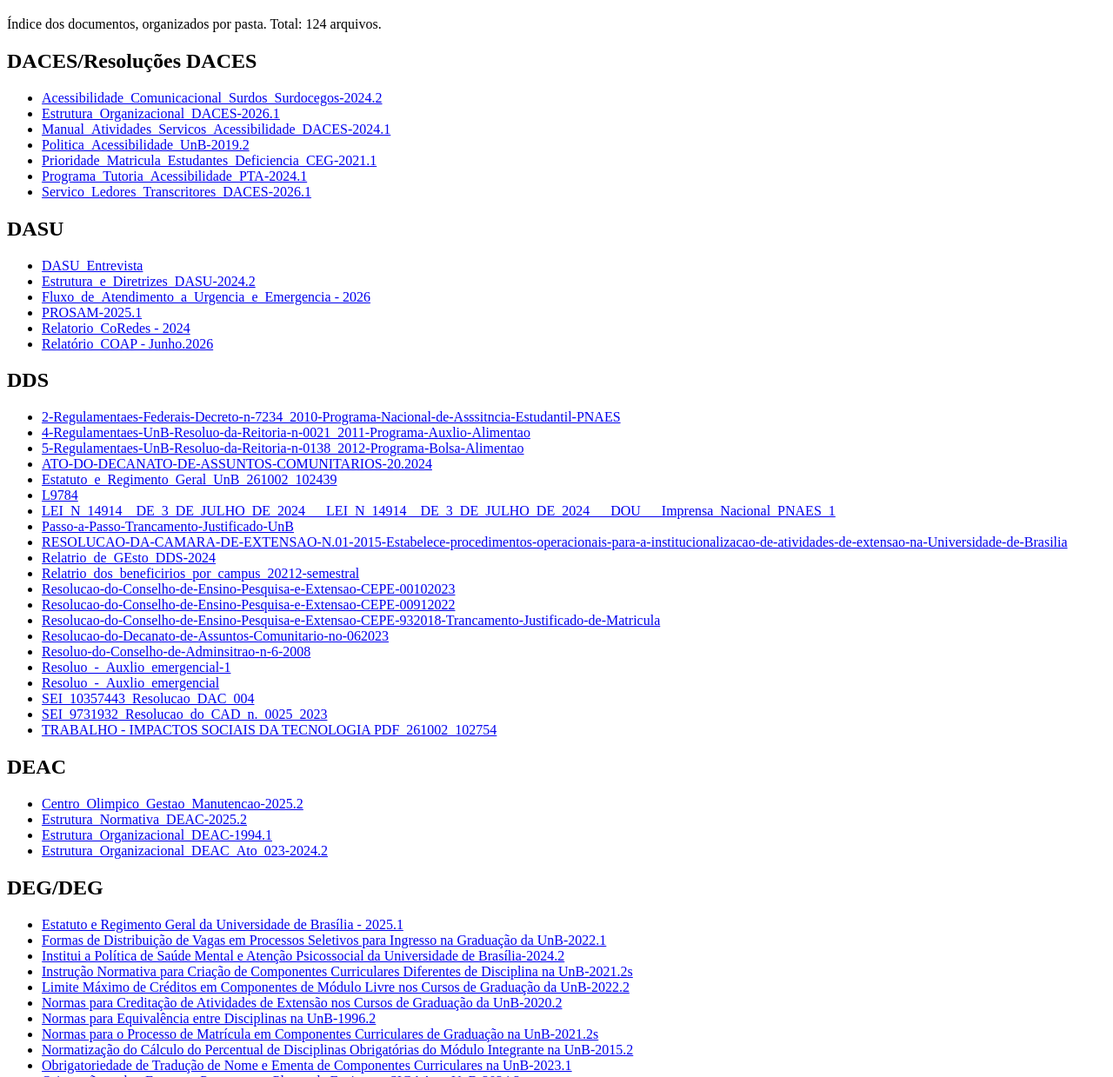
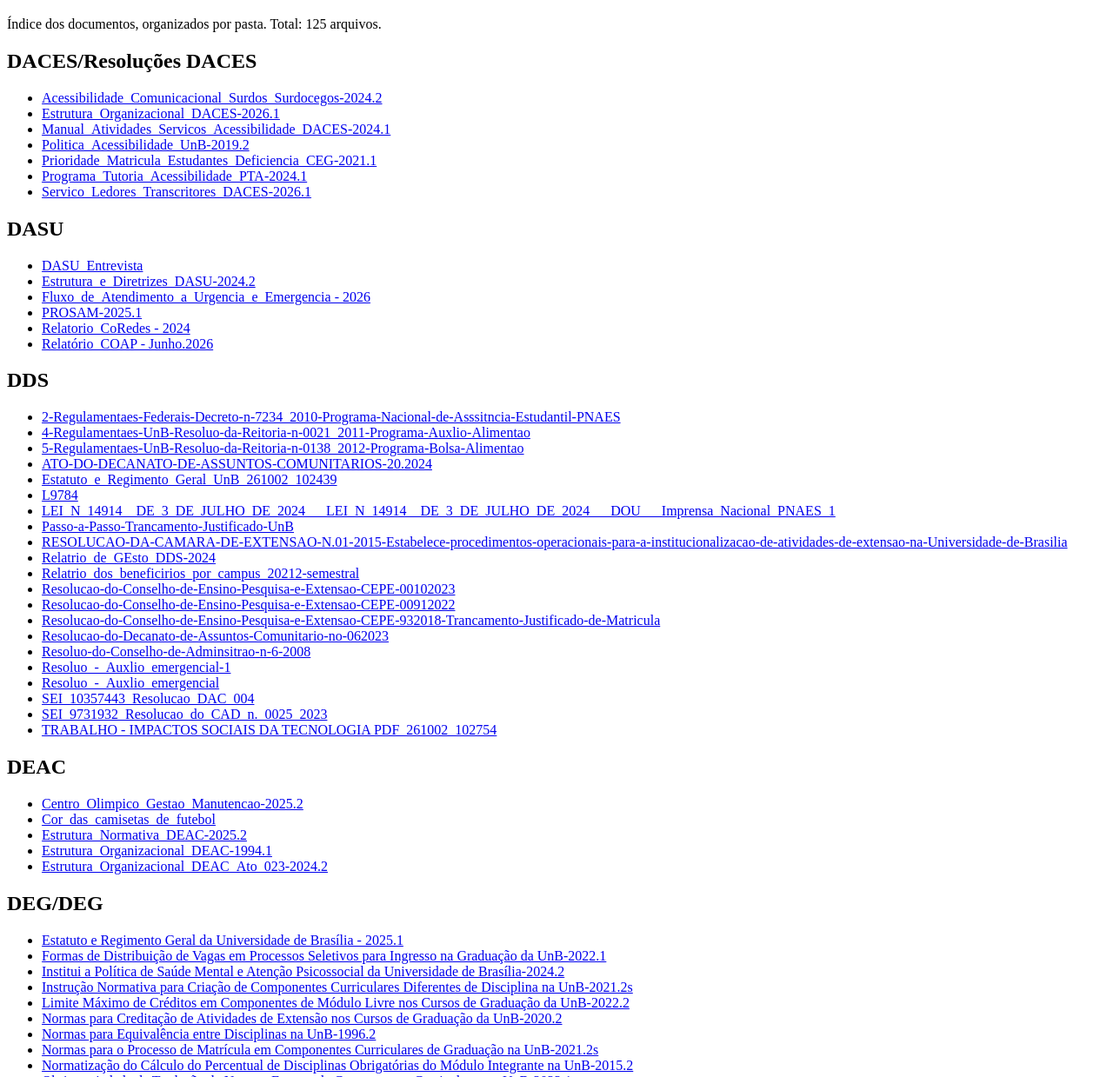
Before and after one commit to obc-unb/base_de_conhecimento, a plain HTML site: page index.html in a window 1280 px wide. Shown: the part 61-1300 px from the top of the page at 87% size. Drawn offline with Linux system fonts and the light colour scheme.

Commit message:
Atualiza índice

```diff
--- a/index.html
+++ b/index.html
@@ -7,7 +7,7 @@
 </head>
 <body>
   <h1>Base de Conhecimento</h1>
-  <p>Índice dos documentos, organizados por pasta. Total: 124 arquivos.</p>
+  <p>Índice dos documentos, organizados por pasta. Total: 125 arquivos.</p>
   <h2>DACES/Resoluções DACES</h2>
   <ul>
     <li><a href="https://obc-unb.github.io/base_de_conhecimento/DACES/Resolu%C3%A7%C3%B5es%20DACES/Acessibilidade_Comunicacional_Surdos_Surdocegos-2024.2.pdf">Acessibilidade_Comunicacional_Surdos_Surdocegos-2024.2</a></li>
@@ -54,6 +54,7 @@
   <h2>DEAC</h2>
   <ul>
     <li><a href="https://obc-unb.github.io/base_de_conhecimento/DEAC/Centro_Olimpico_Gestao_Manutencao-2025.2.pdf">Centro_Olimpico_Gestao_Manutencao-2025.2</a></li>
+    <li><a href="https://obc-unb.github.io/base_de_conhecimento/DEAC/Cor_das_camisetas_de_futebol.pdf">Cor_das_camisetas_de_futebol</a></li>
     <li><a href="https://obc-unb.github.io/base_de_conhecimento/DEAC/Estrutura_Normativa_DEAC-2025.2.pdf">Estrutura_Normativa_DEAC-2025.2</a></li>
     <li><a href="https://obc-unb.github.io/base_de_conhecimento/DEAC/Estrutura_Organizacional_DEAC-1994.1.pdf">Estrutura_Organizacional_DEAC-1994.1</a></li>
     <li><a href="https://obc-unb.github.io/base_de_conhecimento/DEAC/Estrutura_Organizacional_DEAC_Ato_023-2024.2.pdf">Estrutura_Organizacional_DEAC_Ato_023-2024.2</a></li>
```
